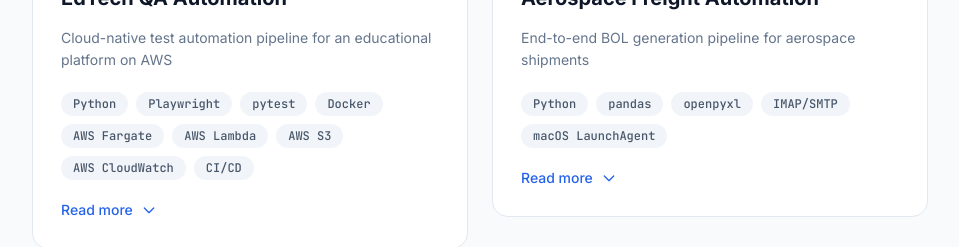
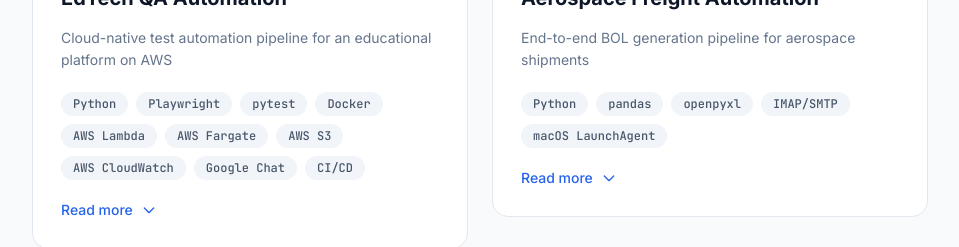
Before and after one commit to CFCT95/portfolio, a Next.js app: page / in a window 1280 px wide. Shown: the part 2540-2787 px from the top of the page, without its empty margins (160-1119 px from the left). Built offline with nearby package versions, Linux system fonts and the light colour scheme.

Commit message:
Fix EdTech pipeline flow, add Google Chat

```diff
--- a/components/ProjectCard.tsx
+++ b/components/ProjectCard.tsx
@@ -119,8 +119,18 @@ export default function ProjectCard({ project }: { project: Project }) {
                         </svg>
                       ),
                       label: "Code push",
-                      sub: "Bitbucket CI/CD",
+                      sub: "Bitbucket",
                       color: "text-blue-500 bg-blue-50 dark:bg-blue-500/10",
+                    },
+                    {
+                      icon: (
+                        <svg className="w-6 h-6" fill="none" viewBox="0 0 24 24" stroke="currentColor" strokeWidth={1.5}>
+                          <path strokeLinecap="round" strokeLinejoin="round" d="m3.75 13.5 10.5-11.25L12 10.5h8.25L9.75 21.75 12 13.5H3.75Z" />
+                        </svg>
+                      ),
+                      label: "Lambda trigger",
+                      sub: "AWS Lambda",
+                      color: "text-yellow-500 bg-yellow-50 dark:bg-yellow-500/10",
                     },
                     {
                       icon: (
@@ -145,22 +155,22 @@ export default function ProjectCard({ project }: { project: Project }) {
                     {
                       icon: (
                         <svg className="w-6 h-6" fill="none" viewBox="0 0 24 24" stroke="currentColor" strokeWidth={1.5}>
-                          <path strokeLinecap="round" strokeLinejoin="round" d="m3.75 13.5 10.5-11.25L12 10.5h8.25L9.75 21.75 12 13.5H3.75Z" />
-                        </svg>
-                      ),
-                      label: "Lambda trigger",
-                      sub: "AWS Lambda",
-                      color: "text-yellow-500 bg-yellow-50 dark:bg-yellow-500/10",
-                    },
-                    {
-                      icon: (
-                        <svg className="w-6 h-6" fill="none" viewBox="0 0 24 24" stroke="currentColor" strokeWidth={1.5}>
                           <path strokeLinecap="round" strokeLinejoin="round" d="M20.25 6.375c0 2.278-3.694 4.125-8.25 4.125S3.75 8.653 3.75 6.375m16.5 0c0-2.278-3.694-4.125-8.25-4.125S3.75 4.097 3.75 6.375m16.5 0v11.25c0 2.278-3.694 4.125-8.25 4.125s-8.25-1.847-8.25-4.125V6.375m16.5 2.625c0 2.278-3.694 4.125-8.25 4.125s-8.25-1.847-8.25-4.125m16.5 2.625c0 2.278-3.694 4.125-8.25 4.125s-8.25-1.847-8.25-4.125" />
                         </svg>
                       ),
                       label: "Reports → S3",
                       sub: "CloudWatch",
                       color: "text-violet-500 bg-violet-50 dark:bg-violet-500/10",
+                    },
+                    {
+                      icon: (
+                        <svg className="w-6 h-6" fill="none" viewBox="0 0 24 24" stroke="currentColor" strokeWidth={1.5}>
+                          <path strokeLinecap="round" strokeLinejoin="round" d="M7.5 8.25h9m-9 3H12m-9.75 1.51c0 1.6 1.123 2.994 2.707 3.227 1.129.166 2.27.293 3.423.379.35.026.67.21.865.501L12 21l2.755-4.133a1.14 1.14 0 0 1 .865-.501 48.172 48.172 0 0 0 3.423-.379c1.584-.233 2.707-1.626 2.707-3.228V6.741c0-1.602-1.123-2.995-2.707-3.228A48.394 48.394 0 0 0 12 3c-2.392 0-4.744.175-7.043.513C3.373 3.746 2.25 5.14 2.25 6.741v6.018Z" />
+                        </svg>
+                      ),
+                      label: "Notify team",
+                      sub: "Google Chat",
+                      color: "text-cyan-500 bg-cyan-50 dark:bg-cyan-500/10",
                     },
                   ].map((step, i, arr) => (
                     <div key={step.label} className="flex sm:flex-col items-center gap-2 sm:gap-1 flex-1 w-full sm:w-auto">
--- a/data/projects.ts
+++ b/data/projects.ts
@@ -34,7 +34,7 @@ export const projects: Project[] = [
       "Triggers automatically on every code push via CI/CD",
       "HTML reports + screenshots stored in S3, logs in CloudWatch",
     ],
-    stack: ["Python", "Playwright", "pytest", "Docker", "AWS Fargate", "AWS Lambda", "AWS S3", "AWS CloudWatch", "CI/CD"],
+    stack: ["Python", "Playwright", "pytest", "Docker", "AWS Lambda", "AWS Fargate", "AWS S3", "AWS CloudWatch", "Google Chat", "CI/CD"],
     category: "Cloud QA",
     featured: true,
   },
```
